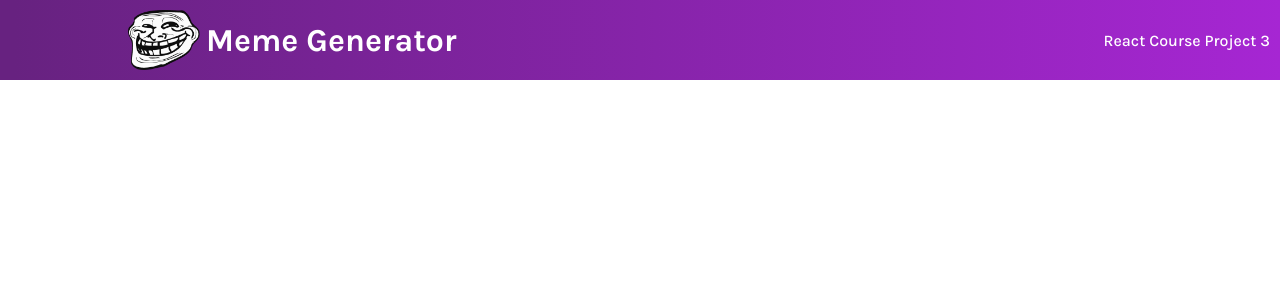
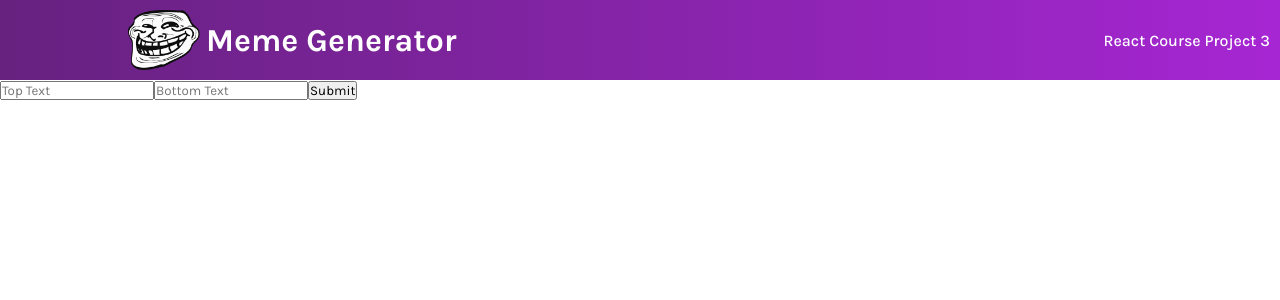
Before and after one commit to AaronJHarvey/React-Meme-Generator, a React (Vite) app: page / in a window 1280 px wide. Shown: the top 300 px of the page. Built offline with nearby package versions, Linux system fonts and the light colour scheme.

Commit message:
Adds and builds Meme Component - Non-functioning

```diff
--- a/src/App.jsx
+++ b/src/App.jsx
@@ -1,8 +1,14 @@
 import { useState } from 'react';
 import Header from './Components/Header';
+import Meme from './Components/Meme';
 
 function App () {
-	return <Header />;
+	return (
+		<div>
+			<Header />
+			<Meme />
+		</div>
+	);
 }
 
 export default App;
--- /dev/null
+++ b/src/Components/Meme.jsx
@@ -0,0 +1,11 @@
+import React from 'react';
+
+export default function Meme () {
+	return (
+		<form>
+			<input type='text' className='textbox top-text' placeholder='Top Text' />
+			<input type='text' className='textbox bottom-text' placeholder='Bottom Text' />
+			<button className='submit'>Submit</button>
+		</form>
+	);
+}
```
